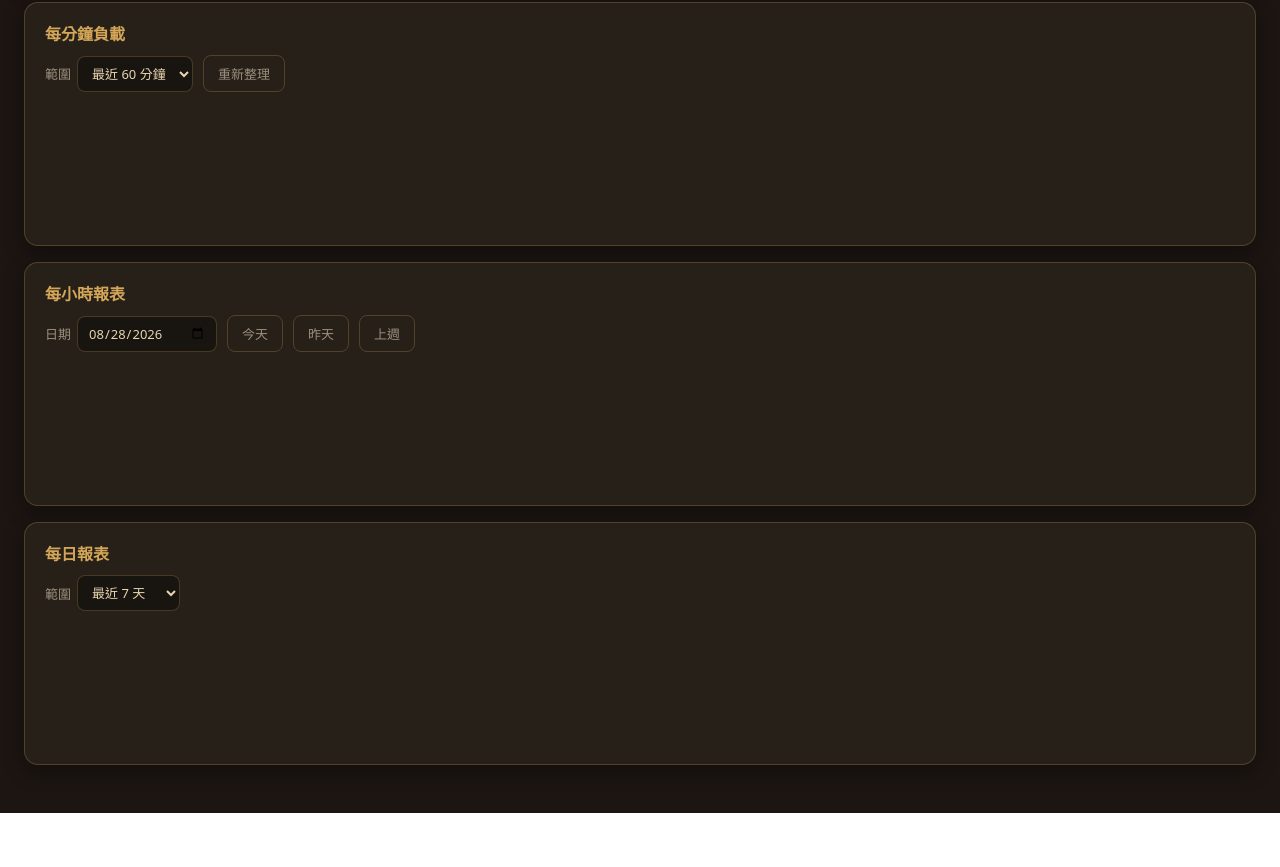
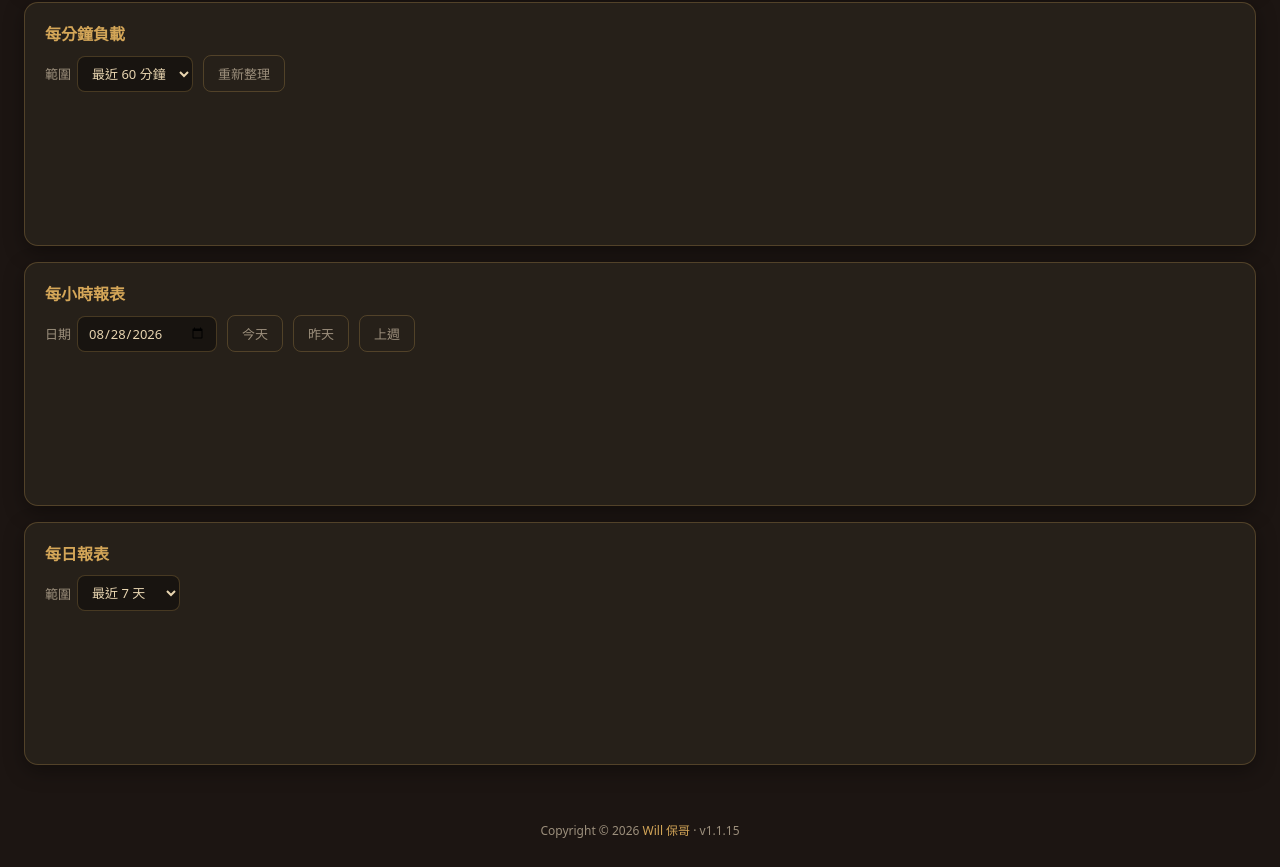
Before and after one commit to doggy8088/dark-chess, a website built with Vite: page admin.html in a window 1280 px wide. Shown: the part 612-1479 px from the top of the page. Before the commit the page ends 1425 px from the top, so only its background shows below. Built offline with nearby package versions, Linux system fonts and the light colour scheme; no server answers.

Commit message:
管理後台頁尾加入與前台一致的 Copyright 與版號
## 頁尾（admin.html + src/admin/admin.ts + admin.css）

- 後台最下方新增 footer：`Copyright © 2026 Will 保哥 · v{版號}`，連結與文案比照前台首頁／對局畫面的版權列。
- 版號取自 Vite `define` 注入的 `__APP_VERSION__`（build 時綁定，與 package.json 同步）。
- 樣式：置中、暗色調淡文字、連結使用金色主題色。

## 驗證

- `npm run build` 通過（admin 頁面輸出含 footer）。

```diff
--- a/admin.html
+++ b/admin.html
@@ -87,6 +87,10 @@
         </section>
       </section>
     </main>
+
+    <footer class="admin-footer">
+      <p>Copyright © 2026 <a href="https://www.facebook.com/will.fans/" target="_blank" rel="noopener noreferrer" aria-label="Will 保哥的 Facebook 粉絲專頁">Will 保哥</a> · <span id="admin-footer-version"></span></p>
+    </footer>
   </div>
   <script type="module" src="/src/admin/admin.ts"></script>
 </body>
--- a/src/admin/admin.css
+++ b/src/admin/admin.css
@@ -149,3 +149,19 @@ body {
 .admin-announcement-reads { align-self: center; font-size: 12px; color: var(--admin-accent); white-space: nowrap; }
 
 canvas { max-width: 100%; }
+
+.admin-footer {
+  text-align: center;
+  padding: 8px 24px 28px;
+  font-size: 12px;
+  color: var(--admin-muted);
+}
+
+.admin-footer p { margin: 0; }
+
+.admin-footer a {
+  color: var(--admin-accent);
+  text-decoration: none;
+}
+
+.admin-footer a:hover { text-decoration: underline; }
--- a/src/admin/admin.ts
+++ b/src/admin/admin.ts
@@ -376,6 +376,7 @@ async function refreshDayChart(): Promise<void> {
 // -------------------------------------------------------------------- boot
 
 async function boot(): Promise<void> {
+  el('admin-footer-version').textContent = `v${__APP_VERSION__}`
   el('btn-announce-send').addEventListener('click', () => void sendAnnouncement())
   el('btn-admin-logout').addEventListener('click', async () => {
     await request('/api/admin/logout', { method: 'POST' }).catch(() => undefined)
```
